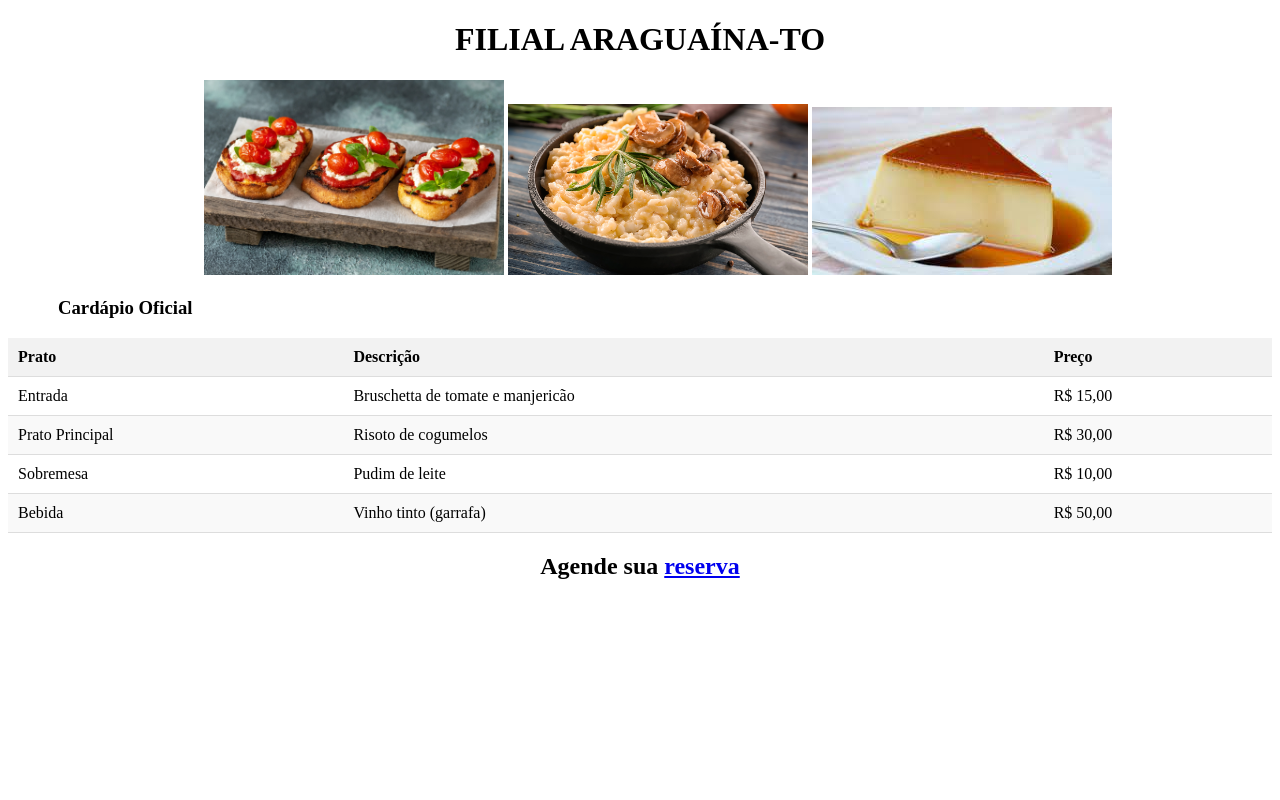
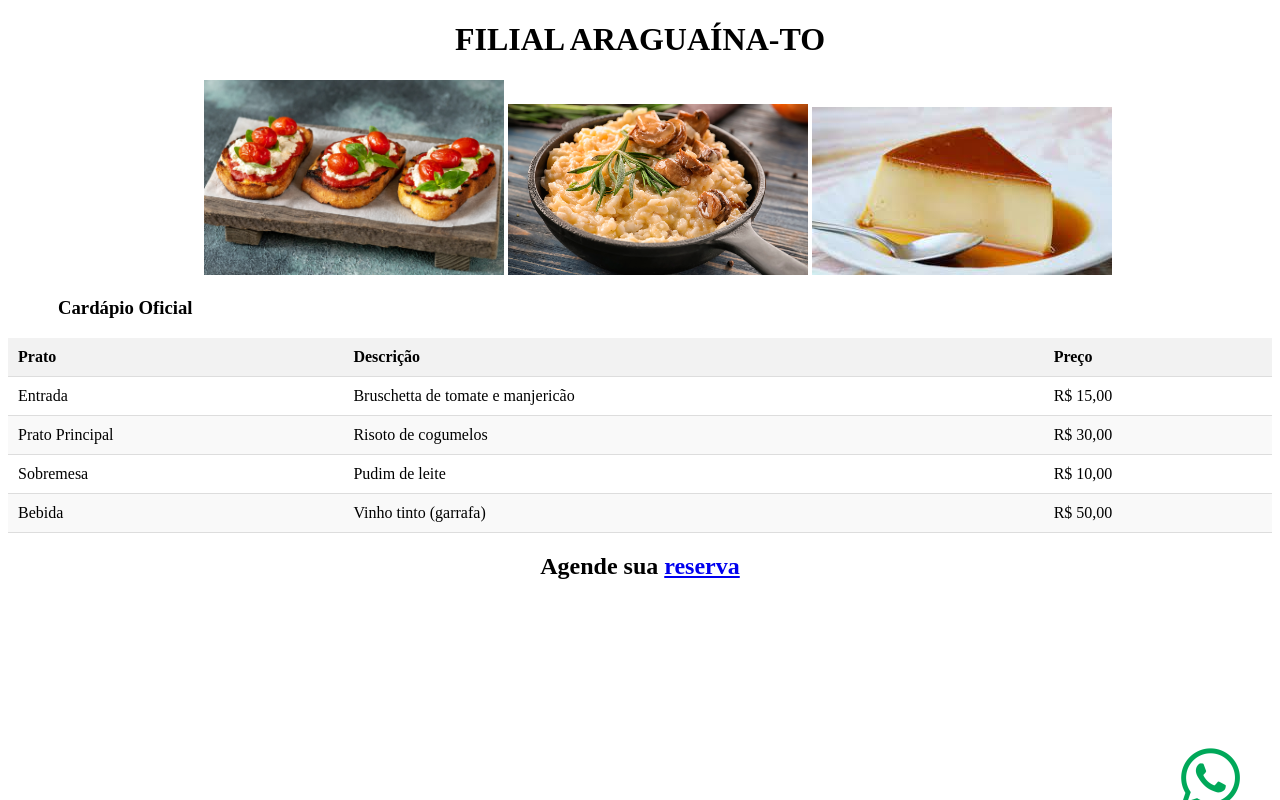
Before and after one commit to Brunolicon1/Restaurantelicon, a plain HTML site: page filialaraguaina.html in a window 1280 px wide. Drawn offline with Linux system fonts and the light colour scheme.

Commit message:
whatasapp

```diff
--- a/filialaraguaina.html
+++ b/filialaraguaina.html
@@ -14,6 +14,9 @@
             <li><img src="pudim.jpeg" alt="" width="300px"></li>
             <li><img src="vinho.jpg" alt="" width="300px"></li>
         </ul>
+    </div>
+     <div class="whatsapp">
+        <a href=""><img src="whatsapp.png" alt="" width="100px"></a>
     </div>
         <table>
             <h3><strong>Cardápio Oficial</strong></h3>
```
